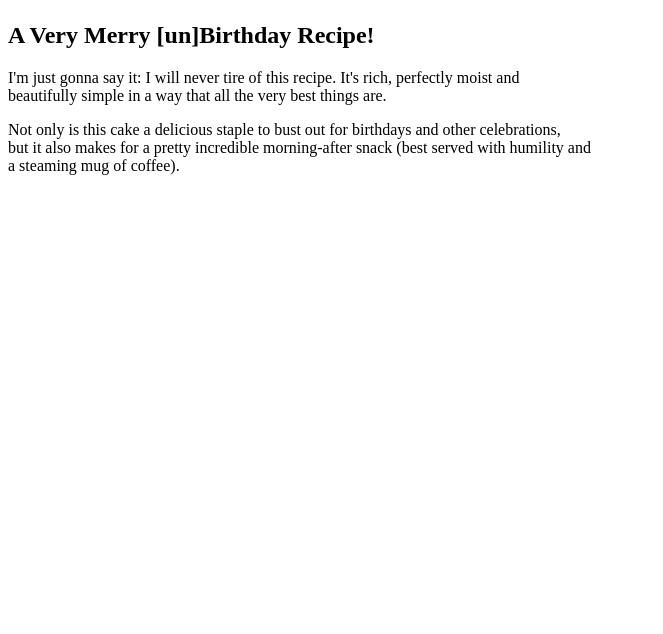
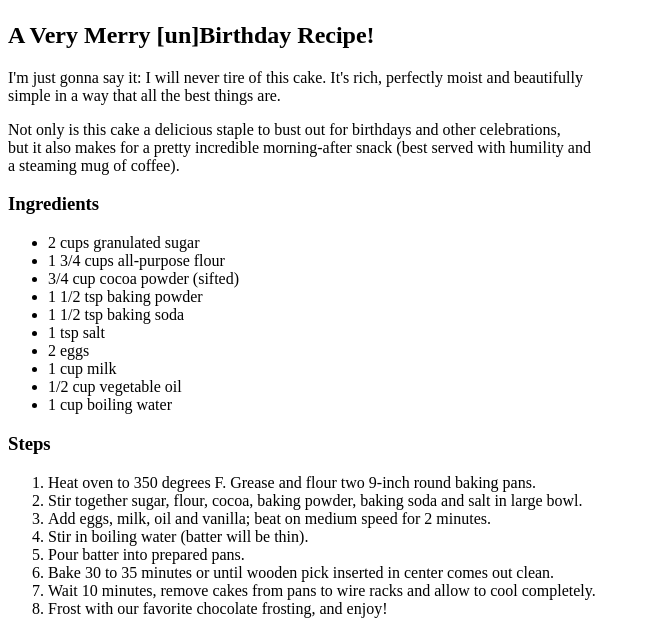
Before and after one commit to Bex-G/odin-recipes, a plain HTML site: page recipes/chocolate-cake.html in a window 1280 px wide. Shown: the part 882-1516 px from the top of the page, without its empty margins (0-663 px from the left). Before the commit the page ends 1073 px from the top, so only its background shows below. Drawn offline with Linux system fonts and the light colour scheme.

Commit message:
Add ingredient and steps lists to chocolate-cake.html

```diff
--- a/recipes/chocolate-cake.html
+++ b/recipes/chocolate-cake.html
@@ -15,13 +15,40 @@
 
     <h2>A Very Merry [un]Birthday Recipe!</h2>
 
-    <p>I'm just gonna say it: I will never tire of this recipe. It's rich, perfectly moist and <br>
-        beautifully simple in a way that all the very best things are.</p>
+    <p>I'm just gonna say it: I will never tire of this cake. It's rich, perfectly moist and beautifully <br>
+        simple in a way that all the best things are.</p>
 
     <p>Not only is this cake a delicious staple to bust out for birthdays and other celebrations, <br>
     but it also makes for a pretty incredible morning-after snack (best served with humility and <br>
     a steaming mug of coffee). </p>
+
+    <h3>Ingredients</h3>
+
+    <ul>
+      <li>2 cups granulated sugar</li>
+      <li>1 3/4 cups all-purpose flour</li>
+      <li>3/4 cup cocoa powder (sifted)</li>
+      <li>1 1/2 tsp baking powder</li>
+      <li>1 1/2 tsp baking soda</li>
+      <li>1 tsp salt</li>
+      <li>2 eggs</li>
+      <li>1 cup milk</li>
+      <li>1/2 cup vegetable oil</li>
+      <li>1 cup boiling water</li>
+    </ul>
+
+<h3>Steps</h3>
+
+    <ol>
+      <li>Heat oven to 350 degrees F. Grease and flour two 9-inch round baking pans.</li>
+      <li>Stir together sugar, flour, cocoa, baking powder, baking soda and salt in large bowl.</li>
+      <li>Add eggs, milk, oil and vanilla; beat on medium speed for 2 minutes.</li>
+      <li>Stir in boiling water (batter will be thin).</li>
+      <li>Pour batter into prepared pans.</li>
+      <li>Bake 30 to 35 minutes or until wooden pick inserted in center comes out clean.</li>
+      <li>Wait 10 minutes, remove cakes from pans to wire racks and allow to cool completely.</li>
+      <li>Frost with our favorite chocolate frosting, and enjoy!</li>
+    </ol>
 </body>
 
-
 </html>
```
